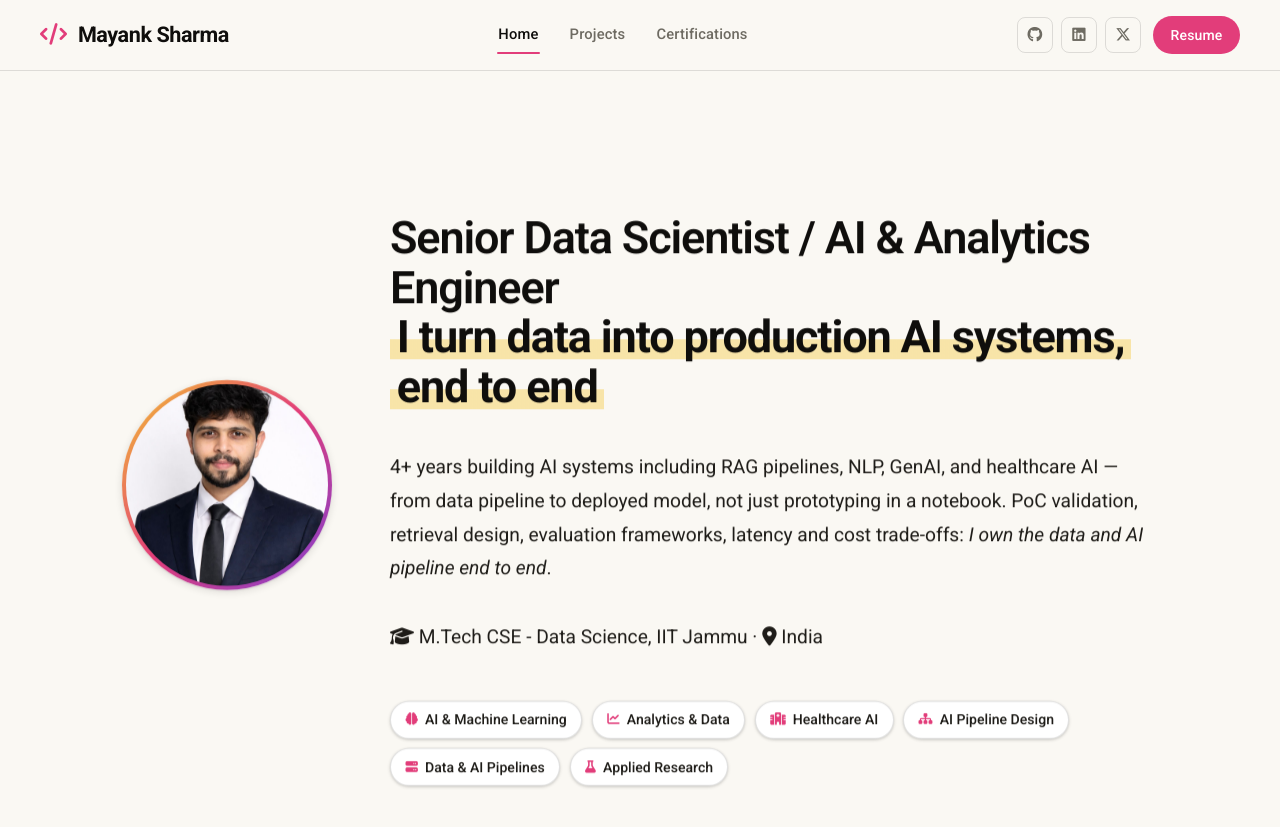
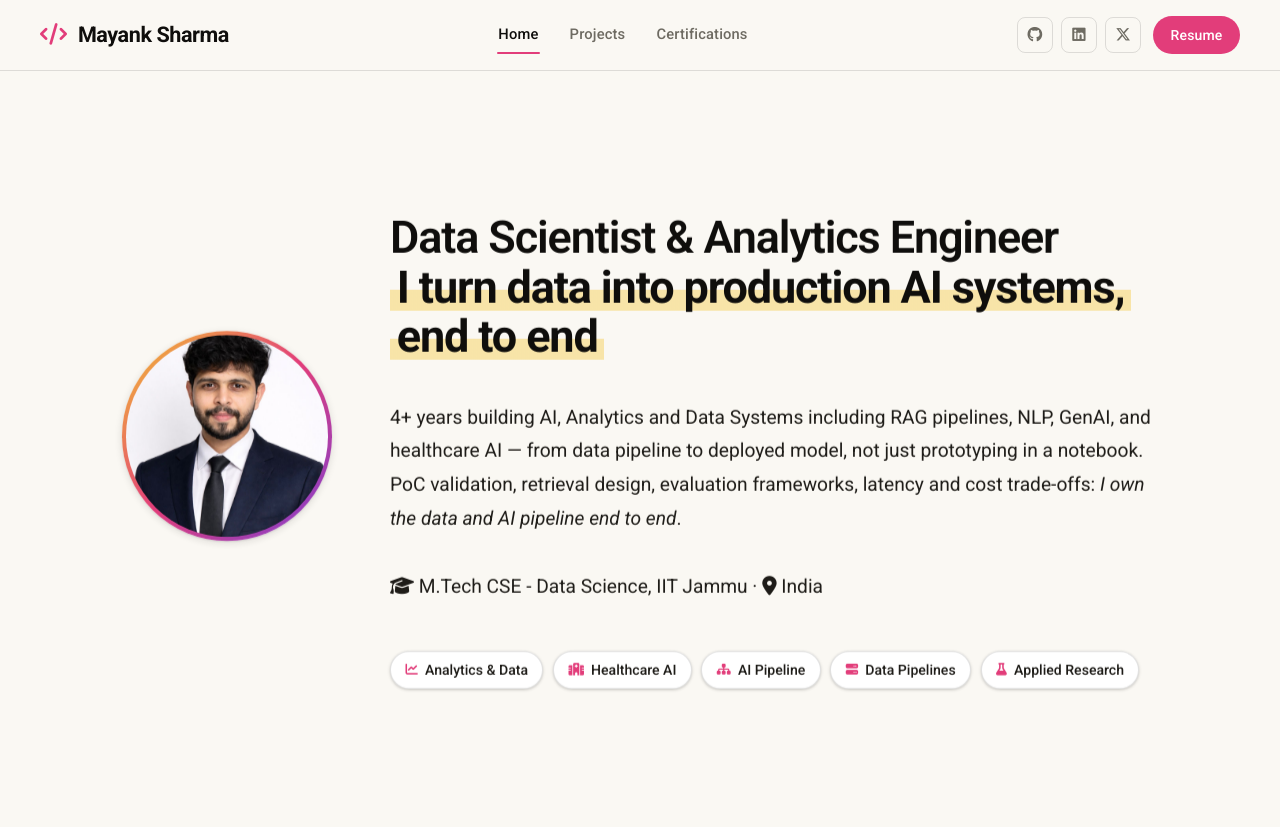
Before and after one commit to mayank1101/mayank1101.github.io, a Jekyll site: the page built from index.html, in a window 1280 px wide and 900 px high. Shown: the top 827 px of the window. Built offline with Jekyll 4.4.1, drawn with Linux system fonts in a browser that asks for light colours; some of the changed text lies outside the part shown.

Commit message:
upated target jobs

```diff
--- a/index.html
+++ b/index.html
@@ -19,16 +19,16 @@ description: Mayank Sharma — Senior Data Scientist / AI & Analytics Engineer w
 
     <div class="hero-text">
       <h1>
-        Senior Data Scientist / AI & Analytics Engineer<br />
+        Data Scientist & Analytics Engineer<br />
         <span class="hero-highlight"
           >I turn data into production AI systems, end to end</span
         >
       </h1>
       <p>
-        4+ years building AI systems including RAG pipelines, NLP, GenAI, and
-        healthcare AI &mdash; from data pipeline to deployed model, not just
-        prototyping in a notebook. PoC validation, retrieval design, evaluation
-        frameworks, latency and cost trade-offs:
+        4+ years building AI, Analytics and Data Systems including RAG
+        pipelines, NLP, GenAI, and healthcare AI &mdash; from data pipeline to
+        deployed model, not just prototyping in a notebook. PoC validation,
+        retrieval design, evaluation frameworks, latency and cost trade-offs:
         <em>I own the data and AI pipeline end to end</em>.
       </p>
       <p class="muted" style="margin-top: 1rem">
@@ -37,11 +37,10 @@ description: Mayank Sharma — Senior Data Scientist / AI & Analytics Engineer w
       </p>
 
       <div class="badges">
-        <span><i class="fas fa-brain"></i> AI & Machine Learning</span>
         <span><i class="fas fa-chart-line"></i> Analytics & Data</span>
         <span><i class="fas fa-hospital"></i> Healthcare AI</span>
-        <span><i class="fas fa-sitemap"></i> AI Pipeline Design</span>
-        <span><i class="fas fa-server"></i> Data & AI Pipelines</span>
+        <span><i class="fas fa-sitemap"></i> AI Pipeline</span>
+        <span><i class="fas fa-server"></i> Data Pipelines</span>
         <span><i class="fas fa-flask"></i> Applied Research</span>
       </div>
     </div>
@@ -218,9 +217,10 @@ description: Mayank Sharma — Senior Data Scientist / AI & Analytics Engineer w
       connect.
     </p>
     <p class="muted">
-      Open to <strong>Senior Data Scientist</strong>, and
-      <strong>Data & Analytics Engineer</strong> roles in enterprise software,
-      healthcare, data-driven B2B.
+      Open to <strong>Senior Data Scientist</strong>,
+      <strong>Data & Analytics Engineer</strong>, and
+      <strong>Azure (Data & AI) Presales Cloud Solutions Engineer</strong> roles
+      in enterprise software, healthcare, data-driven B2B.
     </p>
     <div class="collaborate-card-actions">
       <a class="cta cta-large" href="mailto:sharma.mayank.iitjammu@gmail.com">
```
Also changed, not shown: resume.html (+10 -10 lines).
